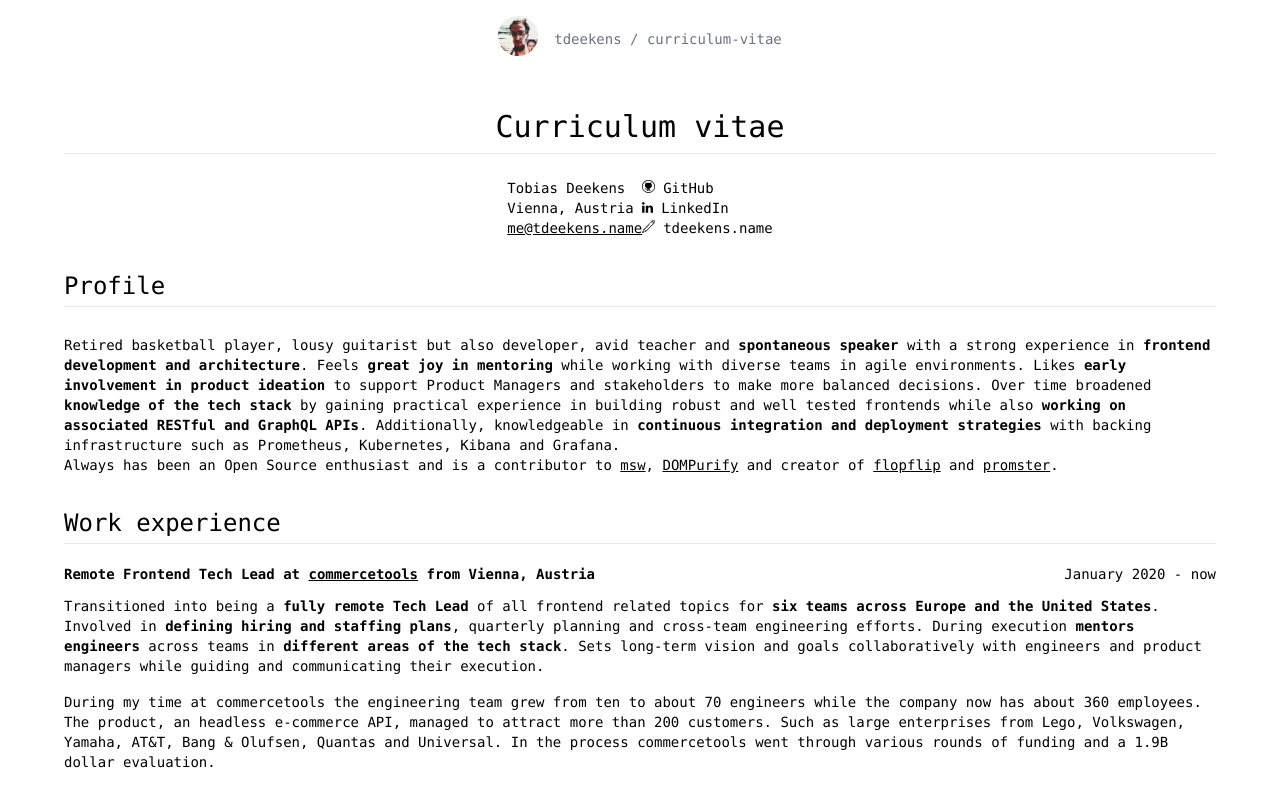
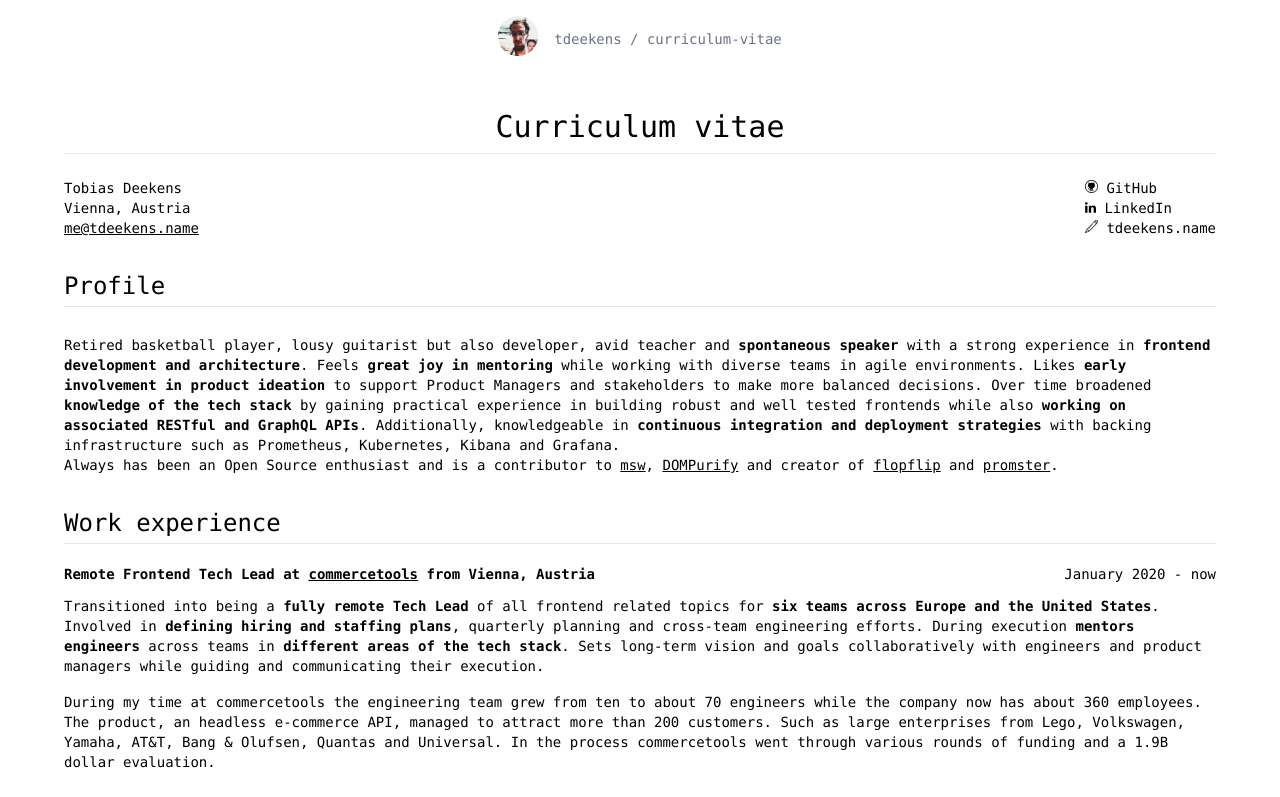
Before and after one commit to tdeekens/tdeekens.name, a Next.js app: page /curriculum-vitae in a window 1280 px wide. Shown: the top 797 px of the page. Built offline with nearby package versions, Linux system fonts and the light colour scheme.

Commit message:
fix: alignment issue

```diff
--- a/pages/curriculum-vitae.tsx
+++ b/pages/curriculum-vitae.tsx
@@ -14,7 +14,7 @@
 
     <Text.Headline as="h1">Curriculum vitae</Text.Headline>
 
-    <section className="flex flex-row py-6 text-l print:place-content-evenly place-content-between sm:place-content-center">
+    <section className="flex flex-row py-6 text-l print:place-content-evenly place-content-center md:place-content-between">
       <ul className="">
         <li>
           <h3>Tobias Deekens</h3>
```
Also changed, not shown: package.json (+7 -7 lines), 2 other files (tests, documents, lock files or other folders).
